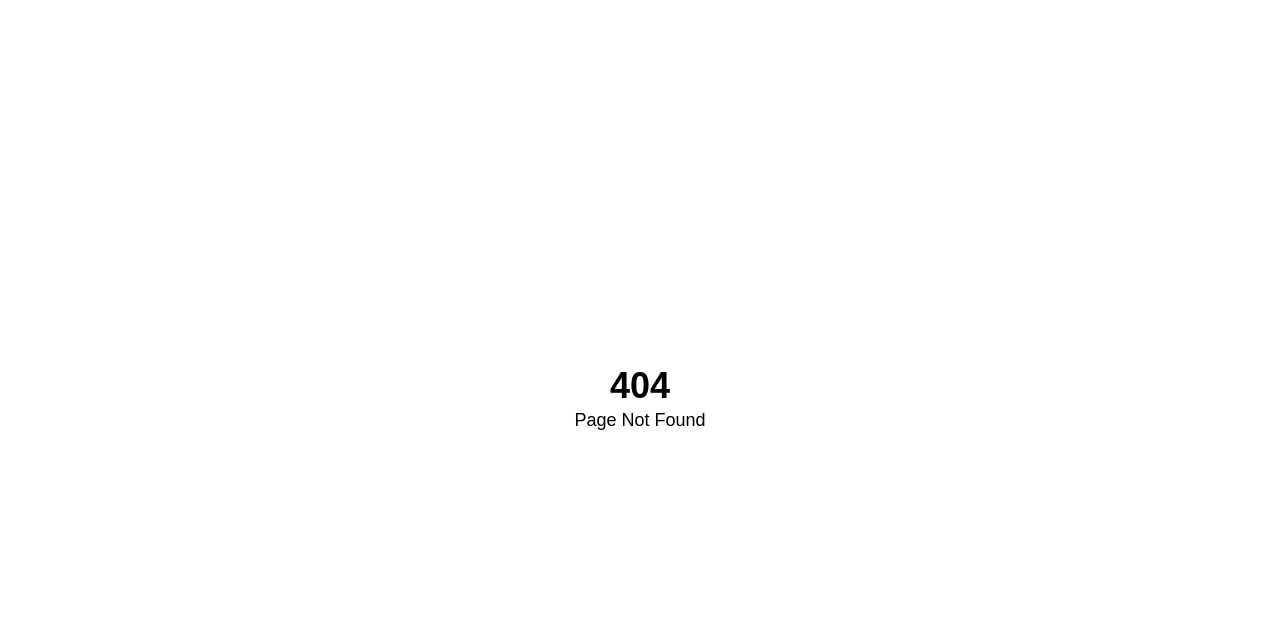
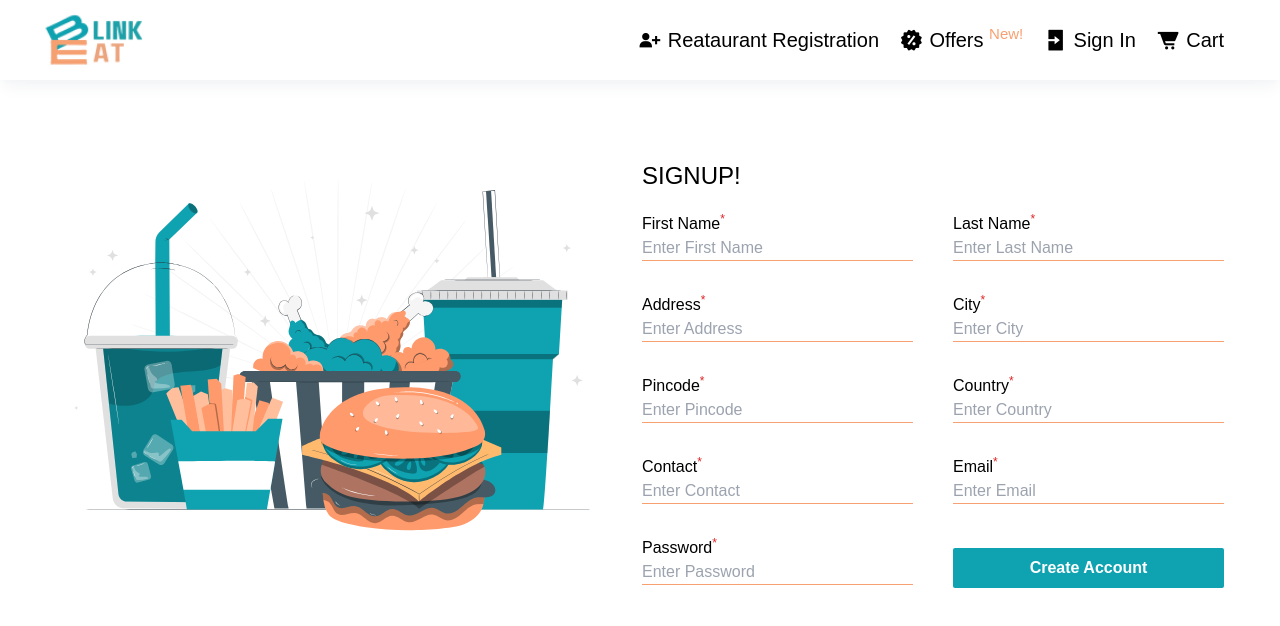
Before and after one commit to thedeepakmaurya/blinkeat, a React (Create React App) app: page /signup in a window 1280 px wide. Before the commit this address had no page. Shown: the top 626 px of the page. Built offline with nearby package versions, Linux system fonts and the light colour scheme.

Commit message:
signup added

```diff
--- a/src/components/Login.js
+++ b/src/components/Login.js
@@ -1,9 +1,40 @@
-import React from 'react'
+import React, { useState } from 'react'
+import { Link } from 'react-router-dom'
 
 const Login = () => {
-  return (
-    <div>Login</div>
-  )
+
+    const [userData, setUserData] = useState(
+        {
+            email: '',
+            password: ''
+        }
+    );
+
+    const handleChange = (e) => {
+          setUserData({...userData, [e.target.name]: e.target.value })
+    }
+
+    const handleSubmit = (e) => {
+        e.preventDefault();
+        console.log(userData)
+    }
+
+
+    return (
+        <div className='flex flex-col  items-center w-full'>
+            <div className='w-[30%] mt-40'>
+                <h1 className='font-extralight text-2xl mb-5'>LOGIN!</h1>
+                <form onSubmit={handleSubmit} className='flex flex-col'>
+                    <label>Email<sup className='text-red-600'>*</sup></label>
+                    <input className='outline-none border-b  border-b-primaryBlue' type="email" name='email' placeholder="Enter Email" onChange={handleChange} value={userData.email} required />
+                    <label className='mt-5'>Password<sup className='text-red-600'>*</sup></label>
+                    <input className='outline-none border-b  border-b-primaryBlue' type="password" name='password' placeholder="Enter Password" onChange={handleChange} value={userData.password} required />
+                    <button className='mt-3 w-full bg-Orange h-10 text-white font-bold rounded-sm' type="submit">Login</button>
+                </form>
+                <p>Don't have an account? <Link to="/signup"><span className='text-Orange'>Sign up</span></Link></p>
+            </div>
+        </div>
+    )
 }
 
 export default Login
--- a/src/components/Navbar.js
+++ b/src/components/Navbar.js
@@ -8,7 +8,7 @@ const Navbar = () => {
             <img className='h-14' alt='logo' src={logo} />
             <div className='flex gap-5'>
                 <Link to='/vendor'> <span className='text-xl'><i className='bx bxs-user-plus bx-sm align-middle' ></i> Reataurant Registration</span></Link>
-                <Link to='#'> <span className='text-xl'><i className='bx bxs-offer bx-sm align-middle' ></i> Offers <sup className='text-Orange'>New!</sup></span></Link>
+                <Link to='/offer'> <span className='text-xl'><i className='bx bxs-offer bx-sm align-middle' ></i> Offers <sup className='text-Orange'>New!</sup></span></Link>
                 <Link to='/login'> <span className='text-xl'><i className='bx bxs-log-in bx-sm align-middle' ></i> Sign In</span></Link>
                 <Link to='/cart'><span className='text-xl'><i className='bx bxs-cart-alt bx-sm align-middle'></i> Cart</span></Link>
             </div>
--- /dev/null
+++ b/src/components/Offer.js
@@ -0,0 +1,12 @@
+import React from 'react'
+import oops from '../assets/img/oops.svg'
+
+const Offer = () => {
+  return (
+    <div className='flex items-center justify-center'>
+        <img className='h-56 mt-40' alt='oops' src={oops}/>
+    </div>
+  )
+}
+
+export default Offer
--- /dev/null
+++ b/src/components/SignUp.js
@@ -0,0 +1,92 @@
+import React, { useState } from 'react'
+import food from '../assets/img/food.svg'
+
+const SignUp = () => {
+
+
+  const [userData, setUserData] = useState({
+    firstname: '',
+    lastname: '',
+    email: '',
+    contact: '',
+    address: '',
+    city: '',
+    country: '',
+    pincode: '',
+    password: '',
+  });
+
+  const handleInputChange = (e) => {
+    setUserData({ ...userData, [e.target.name]: e.target.value });
+  }
+
+  const handleSubmit = (e) => {
+    e.preventDefault();
+    console.log(userData);
+  }
+
+
+  return (
+    <div className='flex justify-center w-full p-10 pr-14'>
+      <div className='flex gap-5 w-full mt-10'>
+        <div className='w-1/2'>
+          <img className='w-full' src={food} alt="food" />
+        </div>
+        <form onSubmit={handleSubmit} className='w-1/2'>
+          <h1 className='font-extralight text-2xl mb-5'>SIGNUP!</h1>
+          <div className='flex gap-10'>
+            <div className='flex flex-col w-1/2'>
+              <label>First Name<sup className='text-red-600'>*</sup></label>
+              <input className='outline-none border-b  border-b-Orange' type="text" name='firstname' placeholder="Enter First Name" required />
+            </div>
+            <div className='flex flex-col w-1/2'>
+              <label>Last Name<sup className='text-red-600'>*</sup></label>
+              <input className='outline-none border-b  border-b-Orange' type="text" name='lastname' placeholder="Enter Last Name" required />
+            </div>
+          </div>
+          <div className='flex gap-10 mt-8'>
+            <div className='flex flex-col w-1/2'>
+              <label>Address<sup className='text-red-600'>*</sup></label>
+              <input className='outline-none border-b  border-b-Orange' type="text" name='address' placeholder="Enter Address" required />
+            </div>
+            <div className='flex flex-col w-1/2'>
+              <label>City<sup className='text-red-600'>*</sup></label>
+              <input className='outline-none border-b  border-b-Orange' type="text" name='city' placeholder="Enter City" required />
+            </div>
+          </div>
+          <div className='flex gap-10 mt-8'>
+            <div className='flex flex-col w-1/2'>
+              <label>Pincode<sup className='text-red-600'>*</sup></label>
+              <input className='outline-none border-b  border-b-Orange' type="text" name='pincode' placeholder="Enter Pincode" required />
+            </div>
+            <div className='flex flex-col w-1/2'>
+              <label>Country<sup className='text-red-600'>*</sup></label>
+              <input className='outline-none border-b  border-b-Orange' type="text" name='country' placeholder="Enter Country" required />
+            </div>
+          </div>
+          <div className='flex gap-10 mt-8'>
+            <div className='flex flex-col w-1/2'>
+              <label>Contact<sup className='text-red-600'>*</sup></label>
+              <input className='outline-none border-b  border-b-Orange' type="text" name='contact' placeholder="Enter Contact" required />
+            </div>
+            <div className='flex flex-col w-1/2'>
+              <label>Email<sup className='text-red-600'>*</sup></label>
+              <input className='outline-none border-b  border-b-Orange' type="email" name='email' placeholder="Enter Email" required />
+            </div>
+          </div>
+          <div className='flex gap-10 mt-8'>
+            <div className='flex flex-col w-1/2'>
+              <label>Password<sup className='text-red-600'>*</sup></label>
+              <input className='outline-none border-b  border-b-Orange' type="text" name='password' placeholder="Enter Password" required />
+            </div>
+            <div className='flex flex-col w-1/2'>
+              <button className='mt-3 w-full bg-primaryBlue h-10 text-white font-bold rounded-sm' type='submit'>Create Account</button>
+            </div>
+          </div>
+        </form>
+      </div>
+    </div>
+  )
+}
+
+export default SignUp
--- a/src/components/VendorRegistration.js
+++ b/src/components/VendorRegistration.js
@@ -29,15 +29,17 @@ const VendorRegistration = () => {
     }
 
     return (
-        <div className='flex justify-center h-screen'>
-            <img className='h-[90%]' alt='restaurnat' src={restaurant} />
-            <div className=' mt-14 w-[50%] h-[70%] rounded-xl  p-5'>
+        <div className='flex w-full p-10 '>
+            <div className='w-1/2'>
+                <img className='w-[84%] ' alt='restaurnat' src={restaurant} />
+            </div>
+            <div className='mt-14 w-1/2 rounded-xl'>
                 <h1 className='font-extralight text-2xl mb-5'>RESTAURANT!</h1>
                 <form onSubmit={handleSubmit}>
                     <div className='flex gap-10'>
                         <div className='flex flex-col w-1/2'>
                             <label>Name<sup className='text-red-600'>*</sup></label>
-                            <input className='outline-none border-b border-b-primaryBlue' type="text" name="name" placeholder='Enter Hotel Name' onChange={handleChange} value={restaurantData.name} required />
+                            <input className='outline-none border-b border-b-primaryBlue' type="text" name="name" placeholder='Enter Restaurant Name' onChange={handleChange} value={restaurantData.name} required />
                         </div>
                         <div className='flex flex-col w-1/2'>
                             <label>Address<sup className='text-red-600'>*</sup></label>
@@ -61,14 +63,14 @@ const VendorRegistration = () => {
                         </div>
                         <div className='flex flex-col w-1/2'>
                             <label>Contact<sup className='text-red-600'>*</sup></label>
-                            <input className='outline-none border-b  border-b-primaryBlue' type="text" name="contact" placeholder='Enter contact' onChange={handleChange} value={restaurantData.contact} required />
+                            <input className='outline-none border-b  border-b-primaryBlue' type="text" name="contact" placeholder='Enter Contact' onChange={handleChange} value={restaurantData.contact} required />
                         </div>
                     </div>
 
                     <div className='flex  gap-10 mt-8'>
                         <div className='flex flex-col w-1/2'>
                             <label>Email<sup className='text-red-600'>*</sup></label>
-                            <input className='outline-none border-b border-b-primaryBlue' type="email" name="email" placeholder='Enter email' onChange={handleChange} value={restaurantData.email} required />
+                            <input className='outline-none border-b border-b-primaryBlue' type="email" name="email" placeholder='Enter Email' onChange={handleChange} value={restaurantData.email} required />
                         </div>
                         <div className='flex flex-col w-1/2'>
                             <label>Contact<sup className='text-red-600'>*</sup></label>
@@ -76,7 +78,7 @@ const VendorRegistration = () => {
                             <input className='invisible' type="text" name="role" placeholder='Enter role' defaultValue={restaurantData.role} />
                         </div>
                     </div>
-                    <div className='flex gap-10 mt-8'>
+                    <div className='flex gap-10 mt-2'>
                         <div className='flex flex-col w-1/2'>
                             <label>Upload Logo<sup className='text-red-600'>*</sup></label>
                             <input className='file:bg-white file:border-none file:p-0 border-b border-b-primaryBlue file:text-secondaryBlue file:pr-5 hover:file:cursor-pointer' type="file" accept="image/*" name="logo" onChange={handleChange} value={restaurantData.logo} required />
```
Also changed, not shown: src/index.js (+10 -0 lines), src/assets/img/food.svg (added), src/assets/img/oops.svg (added).
